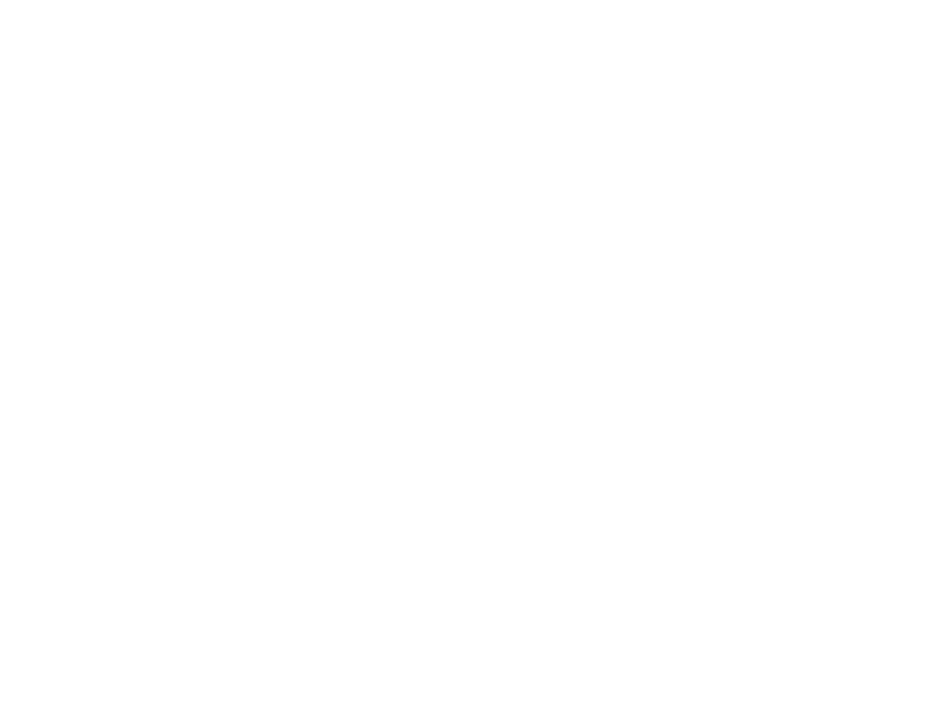
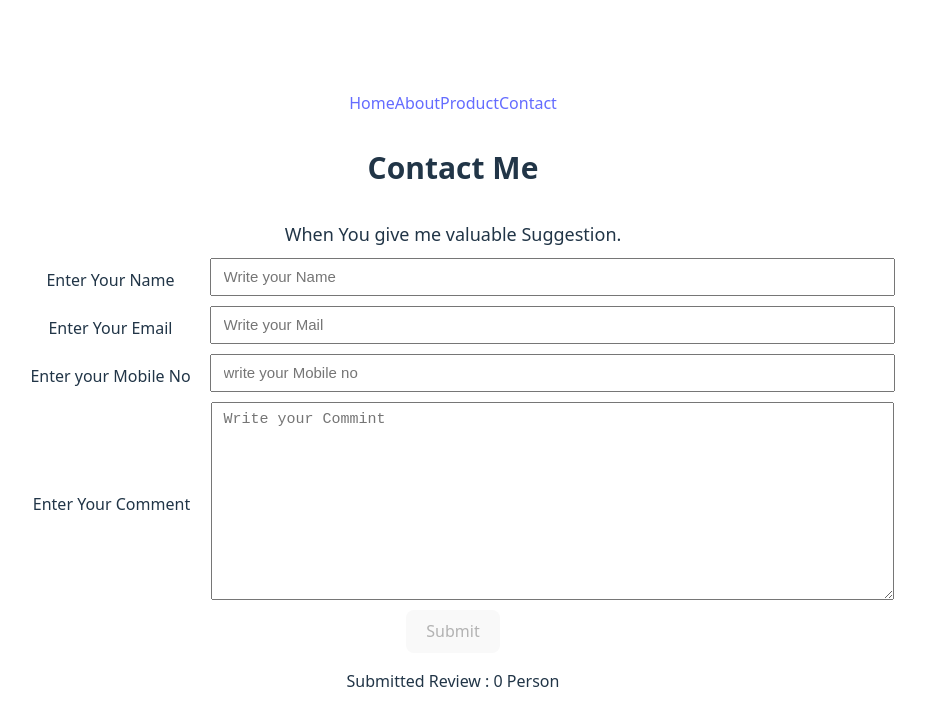
Before and after one commit to Faysal07/SchoolReact, a React (Vite) app: page /contact in a window 1280 px wide. Before the commit this address had no page. Shown: the top 726 px of the page, without its empty margins (187-1113 px from the left). Built offline with nearby package versions, Linux system fonts and the light colour scheme.

Commit message:
Contact Form Work

```diff
--- a/src/App.jsx
+++ b/src/App.jsx
@@ -1,5 +1,5 @@
 import { useState } from 'react'
-import { Routes, Route } from 'react-router-dom'
+import { Routes, Route, Link } from 'react-router-dom'
 import reactLogo from './assets/react.svg'
 import viteLogo from '/vite.svg'
 import './App.css'
@@ -8,6 +8,7 @@
 import ProductList from './components/Product'
 import Home from './pages/Home'
 import About from './pages/About'
+import Contact from './pages/Contact'
 
 function App() {
   const [count, setCount] = useState(0)
@@ -17,10 +18,18 @@
       {/* <h2>Please Entry Student Information</h2>
       <StudentForm /> */}
 
+      <nav>
+        <Link to='/'>Home</Link>
+        <Link to='/about'>About</Link>
+        <Link to='/product'>Product</Link>
+        <Link to='/contact'>Contact</Link>
+      </nav>
+
       <Routes>
         <Route path='/' element={<Home />}></Route>
         <Route path='/about' element={<About />}></Route>
         <Route path='/product' element={<ProductList />}></Route>
+        <Route path='/contact' element={<Contact />}></Route>
       </Routes>
 
 
--- /dev/null
+++ b/src/components/ContactForm.css
@@ -0,0 +1,36 @@
+.title {
+    text-align: center;
+    padding: 10px 0px;
+    font-size: 30px;
+    font-weight: 600;
+    line-height: 36px;
+}
+
+.sur_title {
+    text-align: center;
+    font-size: 18px;
+    margin-bottom: 10px;
+}
+
+.contact_form {
+    width: 100%;
+    max-width: 900px;
+}
+
+.contact_form label {
+    width: 22%;
+    display: inline-block;
+    justify-content: center;
+}
+
+.contact_form input,
+.contact_form textarea {
+    width: 73%;
+    padding: 8px 12px;
+    font-size: 15px;
+    font-weight: 400;
+    line-height: 18px;
+    display: inline-block;
+    margin-bottom: 10px;
+    vertical-align: middle;
+}
--- /dev/null
+++ b/src/components/ContactForm.jsx
@@ -0,0 +1,57 @@
+import { useState } from "react";
+import './ContactForm.css';
+
+function ContactForm() {
+    const [name, setName] = useState("")
+    const [email, setEmail] = useState("")
+    const [mobileNo, setMobileNo] = useState("")
+    const [comment, setComment] = useState("")
+
+    const formValidation = (name !== "" && email !== "" && mobileNo !== "" && comment !== "");
+
+    const [count, setCount] = useState(0)
+
+    const handleSubmit = (e) => {
+        e.preventDefault();
+
+        if (formValidation) {
+            setCount(count + 1);
+            setName("");
+            setEmail("");
+            setMobileNo("");
+            setComment("");
+        }
+    };
+
+    return(
+        <div>
+            <h2 className="title">Contact Me</h2>
+            <p className="sur_title">When You give me valuable Suggestion.</p>
+
+            <form className="contact_form" onSubmit={handleSubmit}>
+                <label>Enter Your Name</label>
+                <input type="text" name="" id="" placeholder="Write your Name" value={name} onChange={(e) => setName(e.target.value)}/>
+
+                <label>Enter Your Email</label>
+                <input type="email" name="" id="" placeholder="Write your Mail" value={email} onChange={(e) => setEmail(e.target.value)}/>
+
+                <label>Enter your Mobile No</label>
+                <input type="tel" name="" id="" placeholder="write your Mobile no" value={mobileNo} onChange={(e) => setMobileNo(e.target.value)}/>
+
+                <label>Enter Your Comment</label>
+                <textarea name="" id="" cols="30" rows="10" placeholder="Write your Commint" value={comment} onChange={(e) => setComment(e.target.value)}></textarea>
+
+                 <button className="submit_button" type="submit" disabled={!formValidation}>Submit</button>
+            </form>
+
+
+
+            <p>Submitted Review : {count} Person</p>
+
+        </div>
+    )
+
+}
+
+
+export default ContactForm;
--- /dev/null
+++ b/src/pages/Contact.jsx
@@ -0,0 +1,11 @@
+import ContactForm from "../components/ContactForm";
+
+function Contact(){
+    return(
+        <div>
+            <ContactForm />
+        </div>
+    )
+}
+
+export default Contact;
```
Also changed, not shown: src/components/ContactInfo.jsx (added).
